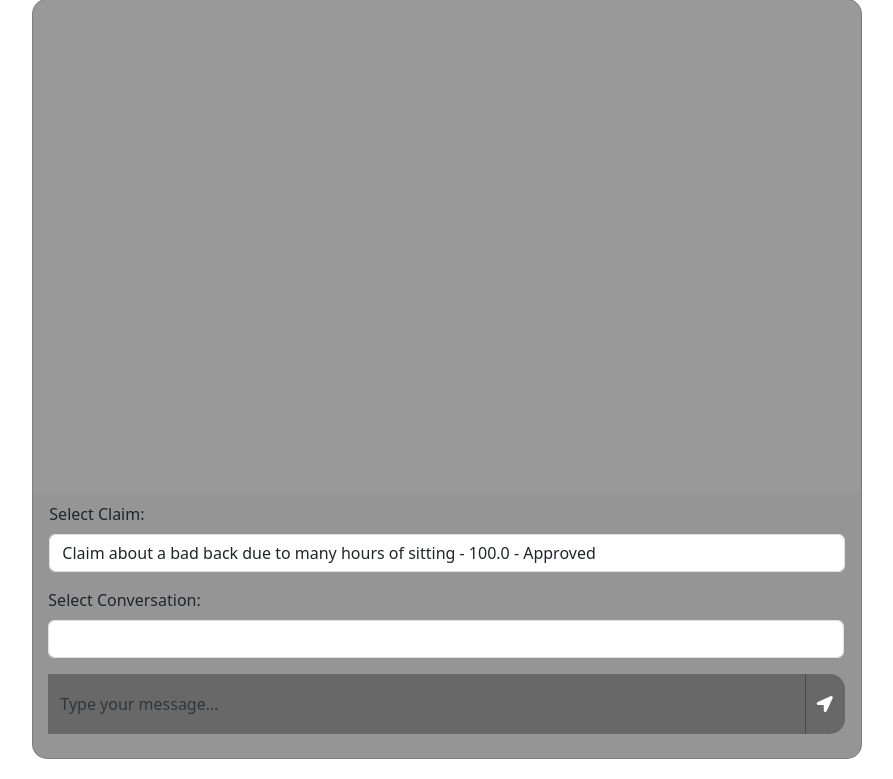
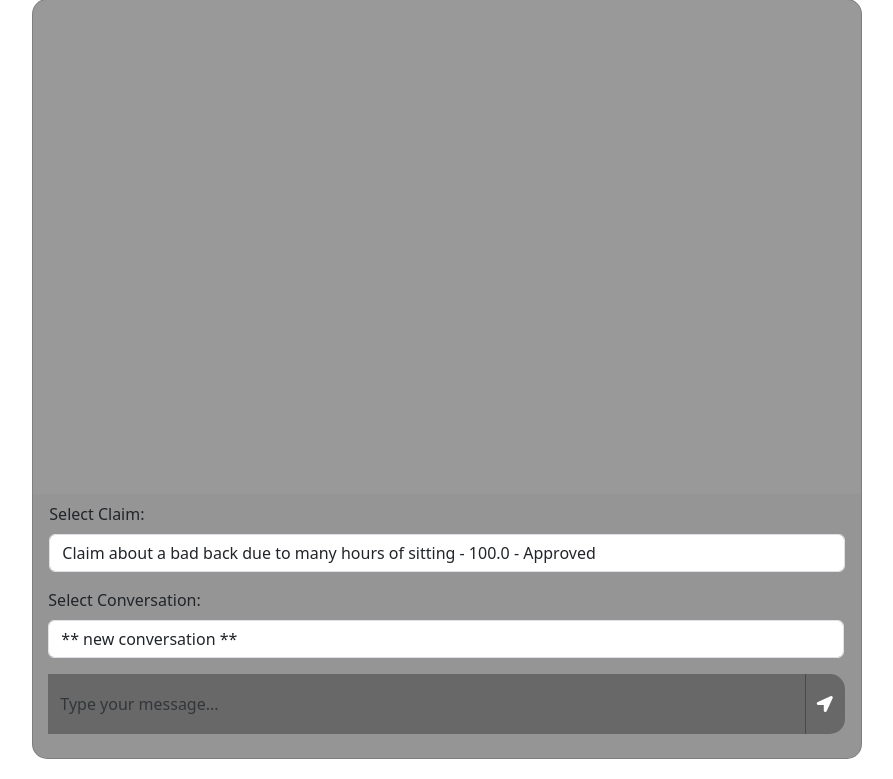
Before and after one commit to microsoft/odin, a Flask app: page / in a window 1280 px wide. Shown: the part 21-800 px from the top of the page, without its empty margins (193-1086 px from the left). Run offline with Flask 3, Linux system fonts and the light colour scheme; lists and menus that the app fills with data are empty; some libraries are stand-ins or nearby versions.

Commit message:
Add ** new conversation ** option to convo drop down

```diff
--- a/src/templates/homepage.html
+++ b/src/templates/homepage.html
@@ -19,6 +19,7 @@
         <div class="form-group w-100 mb-3">
             <label for="convoDropdown" class="form-label">Select Conversation:</label>
             <select id="convoDropdown" class="form-control">
+                <option value="">** new conversation **</option>
                 {% for convo in conversations %}
                     <option value="{{ convo.id }}"> {{ convo.id }} </option>
                 {% endfor %}
```
